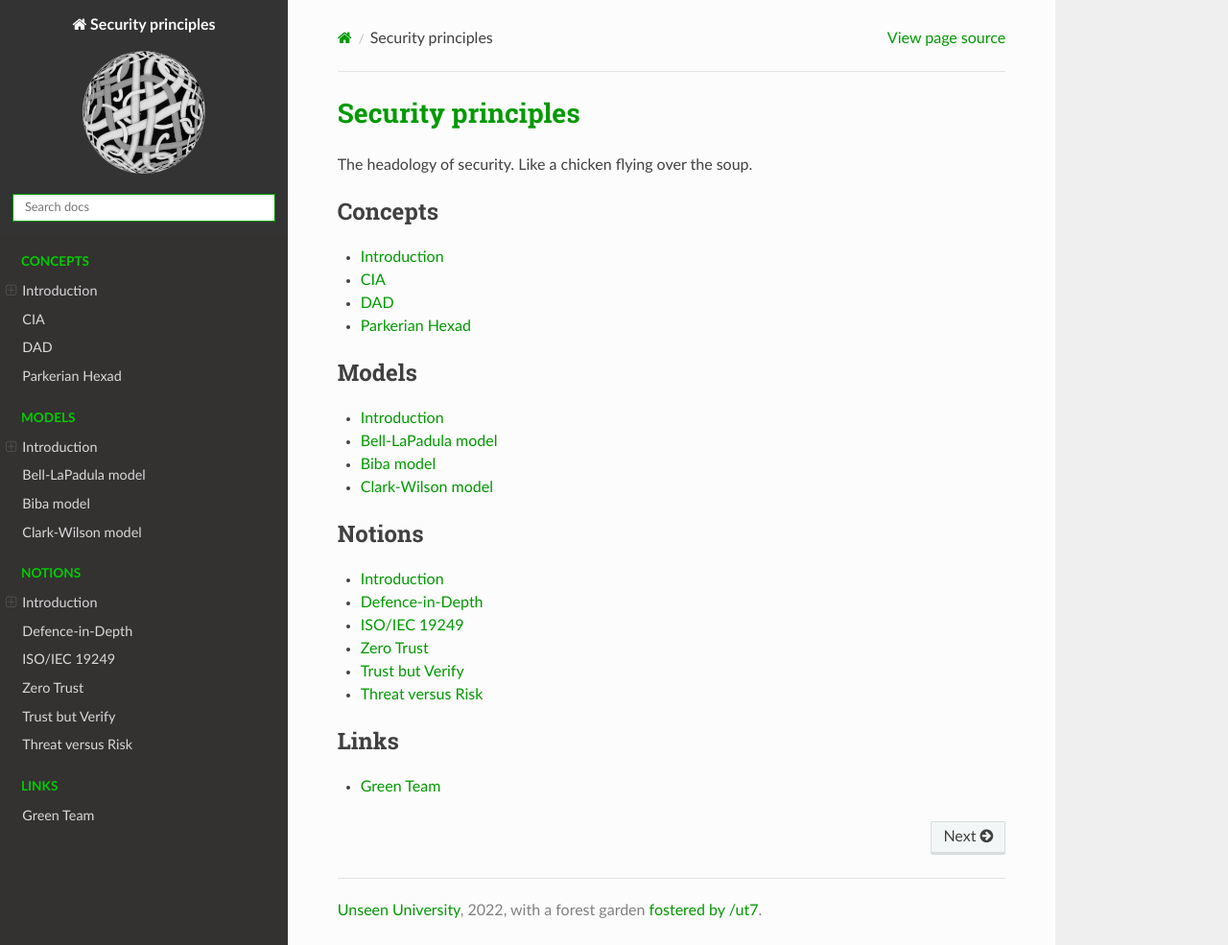
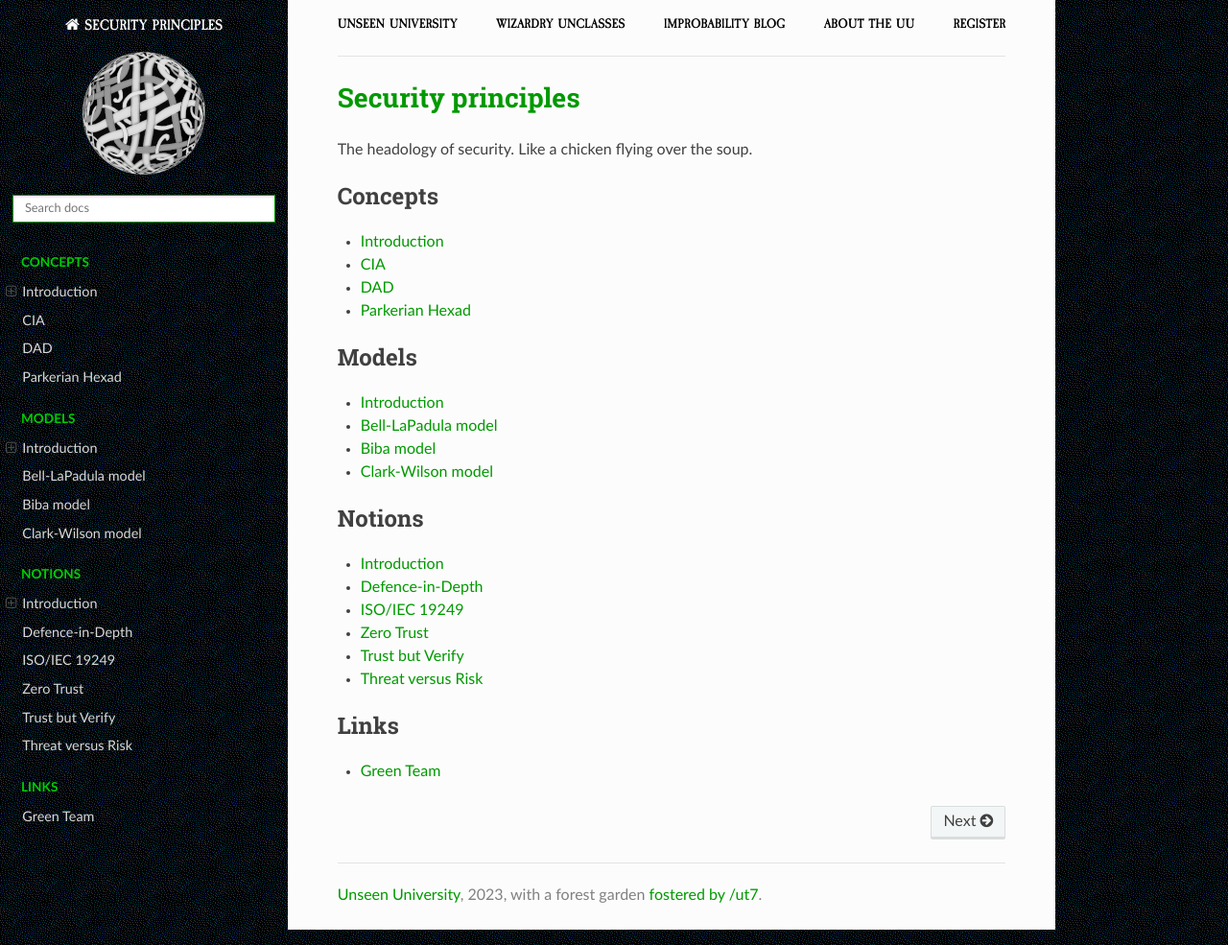
Before and after one commit to tymyrddin/green-basis, a Sphinx documentation site: the page built from source/index.rst, in a window 1280 px wide and 985 px high. Shown: the whole window at 96% size. Built offline with Sphinx 7.4.7 and the Read the Docs theme 2.0.0, drawn with Linux system fonts in a browser that asks for light colours.

Commit message:
Theming and 2023

```diff
--- a/source/_static/css/custom.css
+++ b/source/_static/css/custom.css
@@ -42,3 +42,110 @@
 .rst-content code.literal, .rst-content tt.literal {
   color: #009900;
 }
+
+/* Breadcrumbs as navbar
+***********************************/
+
+/* Caslon font faces */
+
+@font-face {
+    font-family: 'caslon_antiqueregular';
+    src: url('caslonantique-webfont.woff2') format('woff2'),
+         url('caslonantique-webfont.woff') format('woff');
+    font-weight: normal;
+    font-style: normal;
+
+}
+
+@font-face {
+    font-family: 'caslon_antiquebolditalic';
+    src: url('caslonantique-bolditalic-webfont.woff2') format('woff2'),
+         url('caslonantique-bolditalic-webfont.woff') format('woff');
+    font-weight: normal;
+    font-style: normal;
+
+}
+
+@font-face {
+    font-family: 'caslon_antiqueitalic';
+    src: url('caslonantique-italic-webfont.woff2') format('woff2'),
+         url('caslonantique-italic-webfont.woff') format('woff');
+    font-weight: normal;
+    font-style: normal;
+
+}
+
+@font-face {
+    font-family: 'caslon_antiquebold';
+    src: url('caslonantique-bold-webfont.woff2') format('woff2'),
+         url('caslonantique-bold-webfont.woff') format('woff');
+    font-weight: normal;
+    font-style: normal;
+
+}
+
+topnav {
+  font-family: 'caslon_antiquebold', Arial, sans-serif;
+  font-weight:normal;
+  font-style:normal;
+  font-size: 0.9rem;
+
+}
+
+topnav ul {
+  display: flex;
+  flex-direction: row;
+  justify-content: space-around;
+  list-style: none;
+}
+
+@media screen and (min-width: 800px) {
+  topnav ul {
+    justify-content: space-between;
+  }
+}
+
+.nav__link, .nav__link:visited {
+  text-decoration: none !important;
+  font-size: 0.7rem;
+  color: black;
+  text-transform: uppercase;
+  font-weight: 700;
+}
+
+.nav__item + .nav__item {
+  margin-left: 0.1rem;
+}
+
+@media screen and (min-width: 800px) {
+    .nav__link, .nav__link:visited {
+        font-size: 0.9rem;
+    }
+
+    .nav__item + .nav__item {
+        margin-left: 1rem;
+    }
+}
+
+.wy-nav-content {
+  padding-top: 1rem;
+}
+
+.icon {
+  text-transform: uppercase;
+  font-family: 'caslon_antiquebold', Arial, sans-serif;
+  font-size: 0.9rem;
+  background: transparent;
+}
+
+.wy-body-for-nav {
+  background-image: url('../images/site/background.png');
+}
+
+.wy-nav-side {
+  background-image: url('../images/site/background.png');
+}
+
+.wy-side-nav-search {
+  background-image: url('../images/site/background.png');
+}
--- /dev/null
+++ b/source/_templates/breadcrumbs.html
@@ -0,0 +1,12 @@
+<div class="container">
+    <topnav>
+            <ul>
+                <li class="nav__item"><a href="https://uu.tymyrddin.dev/" class="nav__link">Unseen University</a></li>
+                <li class="nav__item"><a href="https://uu.tymyrddin.dev/" class="nav__link">Wizardry Unclasses</a></li>
+                <li class="nav__item"><a href="https://uu.tymyrddin.dev/blog/" class="nav__link">Improbability Blog</a></li>
+                <li class="nav__item"><a href="https://uu.tymyrddin.dev/about/" class="nav__link">About the UU</a></li>
+                <li class="nav__item"><a href="https://uu.tymyrddin.dev/registration/" class="nav__link">Register</a></li>
+            </ul>
+    </topnav>
+    <hr>
+</div>
--- a/source/_templates/footer.html
+++ b/source/_templates/footer.html
@@ -1,4 +1,4 @@
 {% extends "!footer.html" %}
 {%- block contentinfo %}
-        <a href="https://uu.tymyrddin.dev/">Unseen University</a>, 2022, with a forest garden <a href="https://ut7.fr/">fostered by /ut7</a>.
+        <a href="https://uu.tymyrddin.dev/">Unseen University</a>, 2023, with a forest garden <a href="https://ut7.fr/">fostered by /ut7</a>.
 {% endblock %}
```
Also changed, not shown: README.md (+2 -0 lines), source/_static/css/caslonantique-bold-webfont.woff (added), source/_static/css/caslonantique-bold-webfont.woff2 (added), source/_static/css/caslonantique-bolditalic-webfont.woff (added), source/_static/css/caslonantique-bolditalic-webfont.woff2 (added), source/_static/css/caslonantique-italic-webfont.woff (added), source/_static/css/caslonantique-italic-webfont.woff2 (added), source/_static/css/caslonantique-webfont.woff (added), source/_static/css/caslonantique-webfont.woff2 (added), source/_static/images/site/background.png (added).
